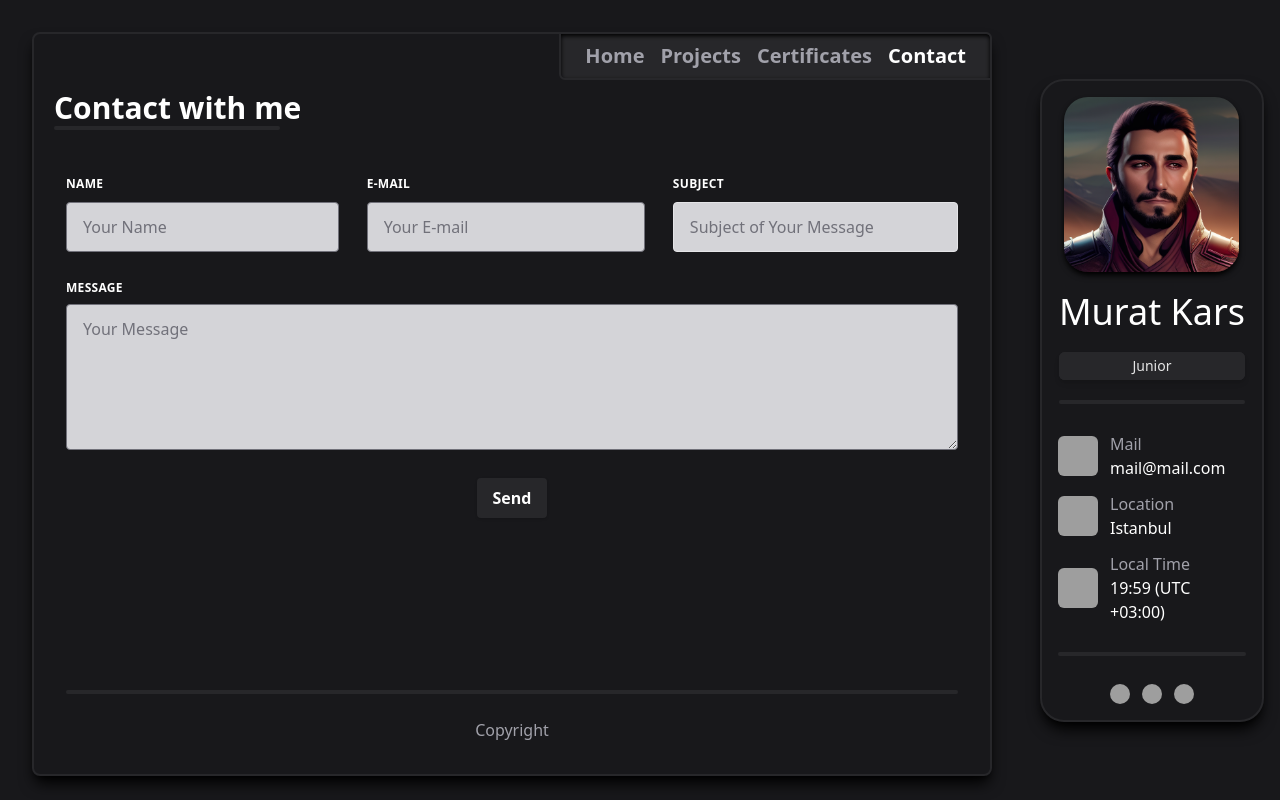
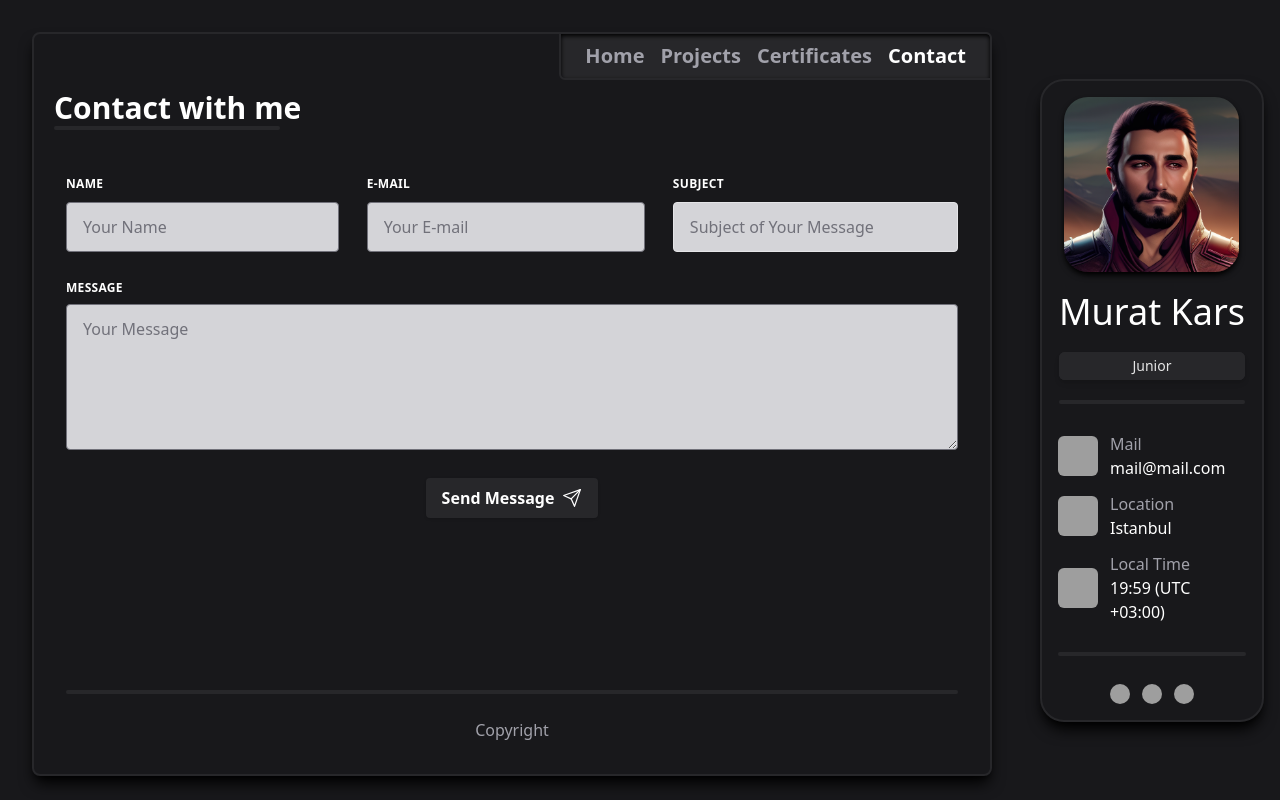
Before and after one commit to KarsMurat/Personal-Portfolio-Website, a Next.js app: page /contact in a window 1280 px wide. Built offline with nearby package versions, Linux system fonts and the light colour scheme; grey boxes are pictures that could not be loaded.

Commit message:
icons moved to ui folder

```diff
--- a/app/head.tsx
+++ b/app/head.tsx
@@ -9,16 +9,10 @@ export default function Head() {
     <>
       <title>{HeaderHome.home.title}</title>
 
-      <meta http-equiv="X-UA-Compatible" content="IE=edge" />
+      <meta httpEquiv="X-UA-Compatible" content="IE=edge" />
 
-      <meta
-        name="viewport"
-        content="width=device-width, initial-scale=1"
-      />
-      <meta
-        name="description"
-        content={HeaderHome.home.description}
-      />
+      <meta name="viewport" content="width=device-width, initial-scale=1" />
+      <meta name="description" content={HeaderHome.home.description} />
       <meta name="author" content={HeaderHome.home.author} />
       <meta name="keywords" content={HeaderHome.home.keywords} />
       <meta name="robots" content="index, follow" />
@@ -44,18 +38,9 @@ export default function Head() {
       />
 
       <meta property="og:title" content={HeaderHome.home.title} />
-      <meta
-        property="og:site_name"
-        content={HeaderHome.home.og_site_name}
-      />
-      <meta
-        property="og:url"
-        content={HeaderHome.home.canonical + pathname}
-      />
-      <meta
-        property="og:description"
-        content={HeaderHome.home.description}
-      />
+      <meta property="og:site_name" content={HeaderHome.home.og_site_name} />
+      <meta property="og:url" content={HeaderHome.home.canonical + pathname} />
+      <meta property="og:description" content={HeaderHome.home.description} />
       <meta property="og:type" content={HeaderHome.home.og_type} />
       <meta property="og:locale" content="en" />
       <meta property="og:locale:alternate" content="ja" />
@@ -67,22 +52,10 @@ export default function Head() {
         content={HeaderHome.home.canonical + pathname}
       />
       <meta name="twitter:title" content={HeaderHome.home.title} />
-      <meta
-        name="twitter:description"
-        content={HeaderHome.home.description}
-      />
-      <meta
-        name="twitter:creator"
-        content={HeaderHome.home.twitter_creator}
-      />
-      <meta
-        name="twitter:card"
-        content={HeaderHome.home.twitter_card}
-      />
-      <meta
-        name="twitter:image"
-        content={HeaderHome.home.twitter_image}
-      />
+      <meta name="twitter:description" content={HeaderHome.home.description} />
+      <meta name="twitter:creator" content={HeaderHome.home.twitter_creator} />
+      <meta name="twitter:card" content={HeaderHome.home.twitter_card} />
+      <meta name="twitter:image" content={HeaderHome.home.twitter_image} />
       <meta
         name="twitter:image:alt"
         content={HeaderHome.home.twitter_image_alt}
--- a/components/ContactForm.tsx
+++ b/components/ContactForm.tsx
@@ -1,3 +1,5 @@
+import { SubmitIcon } from "@/ui/icon/submit";
+
 export default function ContactForm() {
   return (
     <form className="grid w-full grid-cols-1 place-content-between space-y-7">
@@ -71,16 +73,14 @@ export default function ContactForm() {
           />
         </div>
       </div>
-      <div className="justify-self-center md:flex md:items-center ">
-        <div className="md:w-1/3">
-          <button
-            className="focus:shadow-outline rounded bg-zinc-800 py-2 px-4 font-bold text-white shadow hover:bg-zinc-700 focus:outline-none"
-            type="submit"
-          >
-            Send
-          </button>
-        </div>
-        <div className="md:w-2/3"></div>
+      <div className="justify-self-center md:flex md:items-center">
+        <button
+          className="flex items-center space-x-2 rounded bg-zinc-800 py-2 px-4 font-bold text-white shadow hover:bg-zinc-700"
+          type="submit"
+        >
+          <span>Send Message</span>
+          <SubmitIcon />
+        </button>
       </div>
     </form>
   );
--- a/components/ProjectCard.tsx
+++ b/components/ProjectCard.tsx
@@ -1,6 +1,7 @@
 import Image from "next/image";
 import Link from "next/link";
 import { Projects } from "@/constants/projectCard";
+import { ExternalLinkIcon } from "@/ui/icon/extarnalLink";
 
 const Divider = () => <div className="h-1 w-full rounded-full bg-zinc-800" />;
 
@@ -21,17 +22,7 @@ function ProjectCard() {
                   href={path}
                   className="absolute -top-5 -right-5 m-1 rounded-tl-lg rounded-br-lg bg-zinc-900 stroke-white stroke-2 p-1 duration-500 hover:scale-150 hover:bg-white hover:stroke-zinc-900 hover:ring-4 hover:ring-zinc-900"
                 >
-                  <svg
-                    xmlns="http://www.w3.org/2000/svg"
-                    width="24"
-                    height="24"
-                    viewBox="0 0 24 24"
-                    className="feather feather-external-link fill-none"
-                  >
-                    <path d="M18 13v6a2 2 0 0 1-2 2H5a2 2 0 0 1-2-2V8a2 2 0 0 1 2-2h6" />
-                    <polyline points="15 3 21 3 21 9" />
-                    <line x1="10" y1="14" x2="21" y2="3" />
-                  </svg>
+                  <ExternalLinkIcon />
                 </Link>
               </nav>
               <Link
--- /dev/null
+++ b/ui/icon/extarnalLink.tsx
@@ -0,0 +1,15 @@
+export const ExternalLinkIcon = () => {
+  return (
+    <svg
+      xmlns="http://www.w3.org/2000/svg"
+      width="24"
+      height="24"
+      viewBox="0 0 24 24"
+      className="feather feather-external-link fill-none"
+    >
+      <path d="M18 13v6a2 2 0 0 1-2 2H5a2 2 0 0 1-2-2V8a2 2 0 0 1 2-2h6" />
+      <polyline points="15 3 21 3 21 9" />
+      <line x1="10" y1="14" x2="21" y2="3" />
+    </svg>
+  );
+};
--- /dev/null
+++ b/ui/icon/submit.tsx
@@ -0,0 +1,17 @@
+export const SubmitIcon = () => {
+  return (
+    <svg
+      xmlns="http://www.w3.org/2000/svg"
+      viewBox="0 0 24 24"
+      fill="none"
+      stroke="currentColor"
+      strokeWidth={1.5}
+      strokeLinecap="round"
+      strokeLinejoin="round"
+      className="feather feather-send h-5 w-5"
+    >
+      <line x1="22" y1="2" x2="11" y2="13" />
+      <polygon points="22 2 15 22 11 13 2 9 22 2" />
+    </svg>
+  );
+};
```
